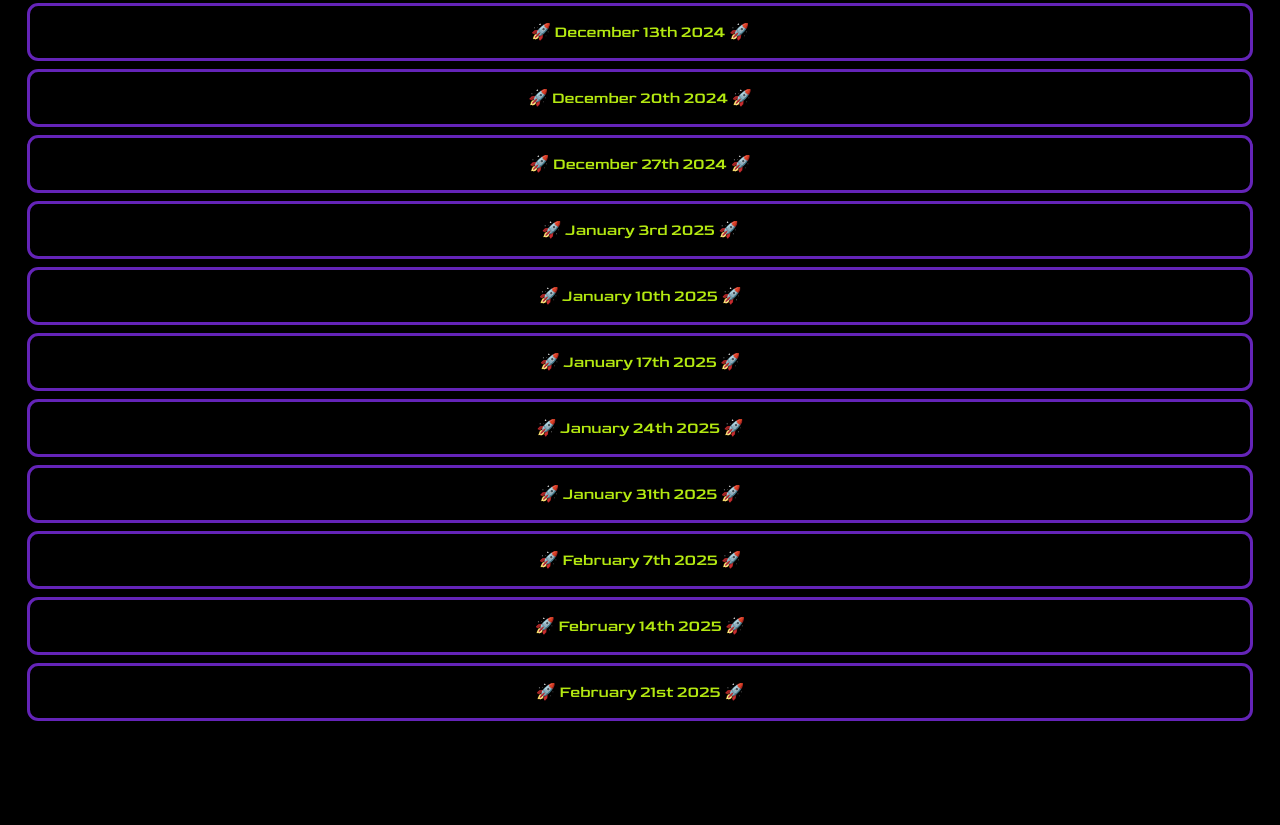
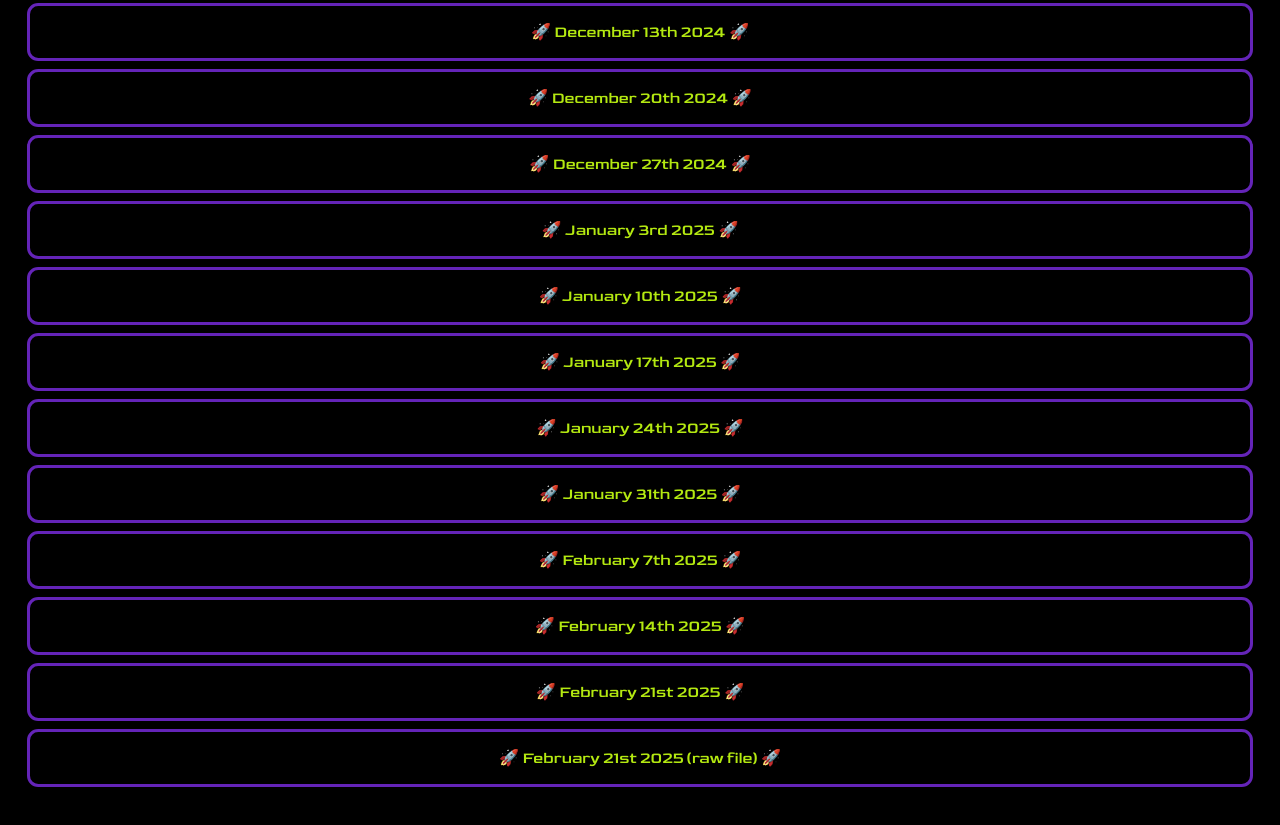
Before and after one commit to internationalbassstation/internationalbassstation.github.io, a plain HTML site: page index.html in a window 1280 px wide. Shown: the part 2397-3222 px from the top of the page. Before the commit the page ends 3198 px from the top, so only its background shows below. Drawn offline with Linux system fonts and the light colour scheme.

Commit message:
raw for the ponies

```diff
--- a/index.html
+++ b/index.html
@@ -72,6 +72,7 @@
             <li class="mix-item" data-src="assets/mixes/2025-02-07.mp3">🚀 February 7th 2025 🚀</li>
             <li class="mix-item" data-src="assets/mixes/2025-02-14.mp3">🚀 February 14th 2025 🚀</li>
             <li class="mix-item" data-src="assets/mixes/2025-02-21.mp3">🚀 February 21st 2025 🚀</li>
+            <li class="mix-item" data-src="assets/mixes/bass_station_2025-02-21.mp3">🚀 February 21st 2025 (raw file) 🚀</li>
           </ul>
         </section>
       </article>
```
Also changed, not shown: 1 other file.
